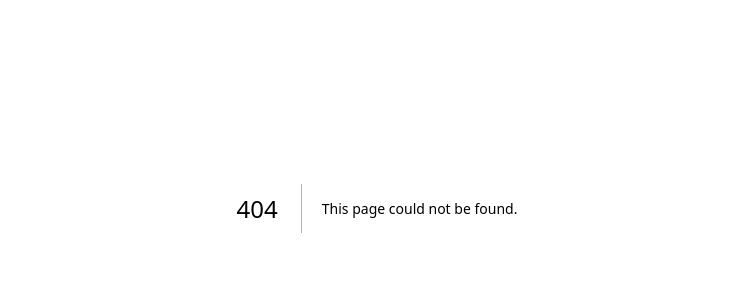
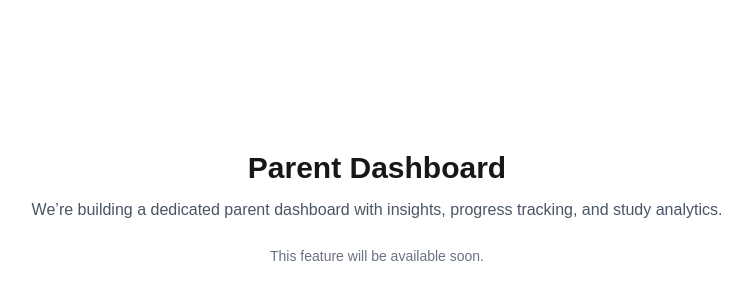
Before and after one commit to HasanQ0120/Studiesmate, a Next.js app: page /parents in a window 1280 px wide. Before the commit this address had no page. Shown: the part 192-492 px from the top of the page, without its empty margins (263-1015 px from the left). Built offline with nearby package versions, Linux system fonts and the light colour scheme.

Commit message:
Added parent coming soon page

```diff
--- /dev/null
+++ b/app/parents/page.tsx
@@ -0,0 +1,17 @@
+export default function ParentComingSoon() {
+  return (
+    <div className="min-h-screen flex items-center justify-center bg-white px-6">
+      <div className="text-center">
+        <h1 className="text-3xl font-semibold mb-3">Parent Dashboard</h1>
+        <p className="text-gray-600 mb-6">
+          We’re building a dedicated parent dashboard with insights, progress tracking,
+          and study analytics.
+        </p>
+
+        <p className="text-gray-500 text-sm">
+          This feature will be available soon.
+        </p>
+      </div>
+    </div>
+  );
+}
```
